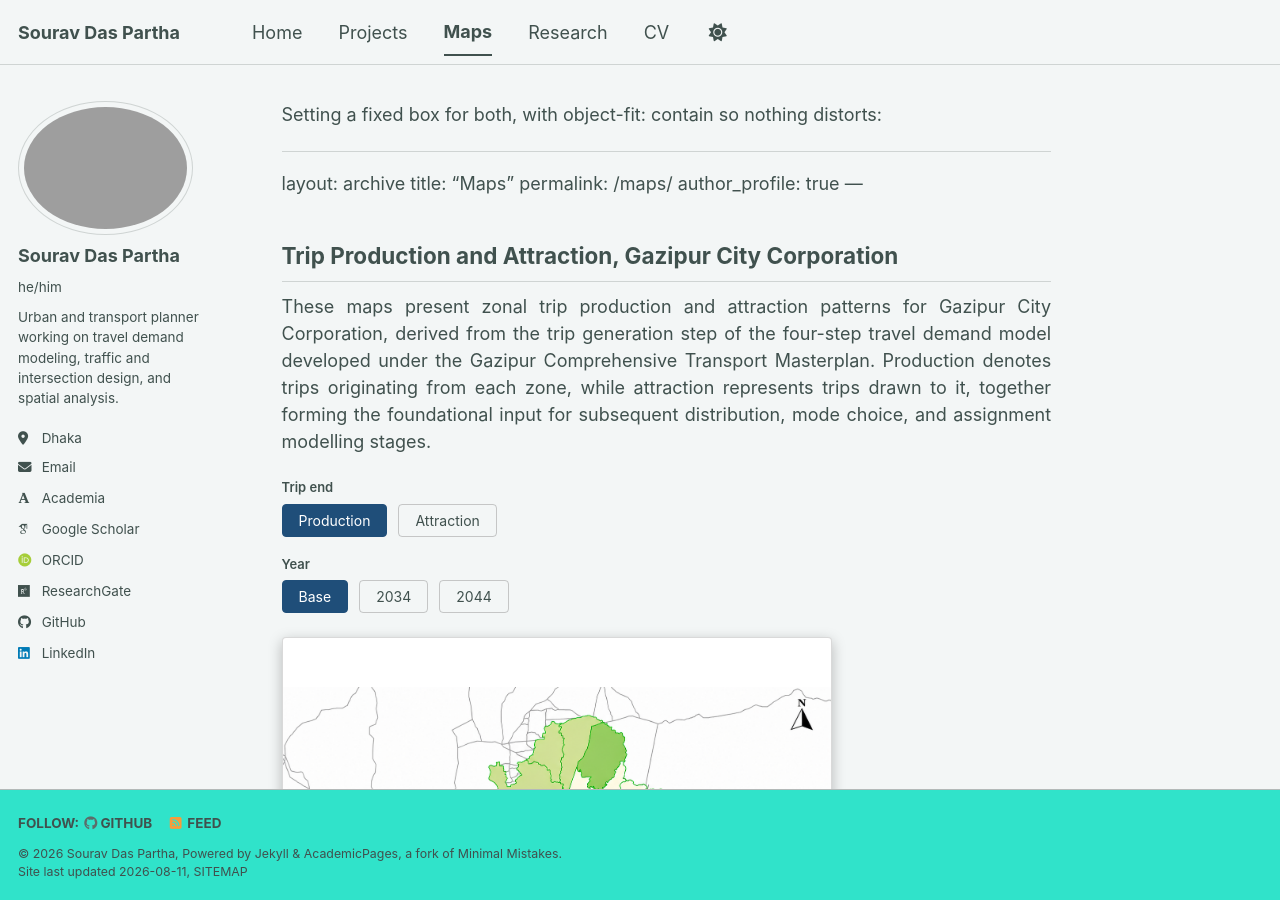
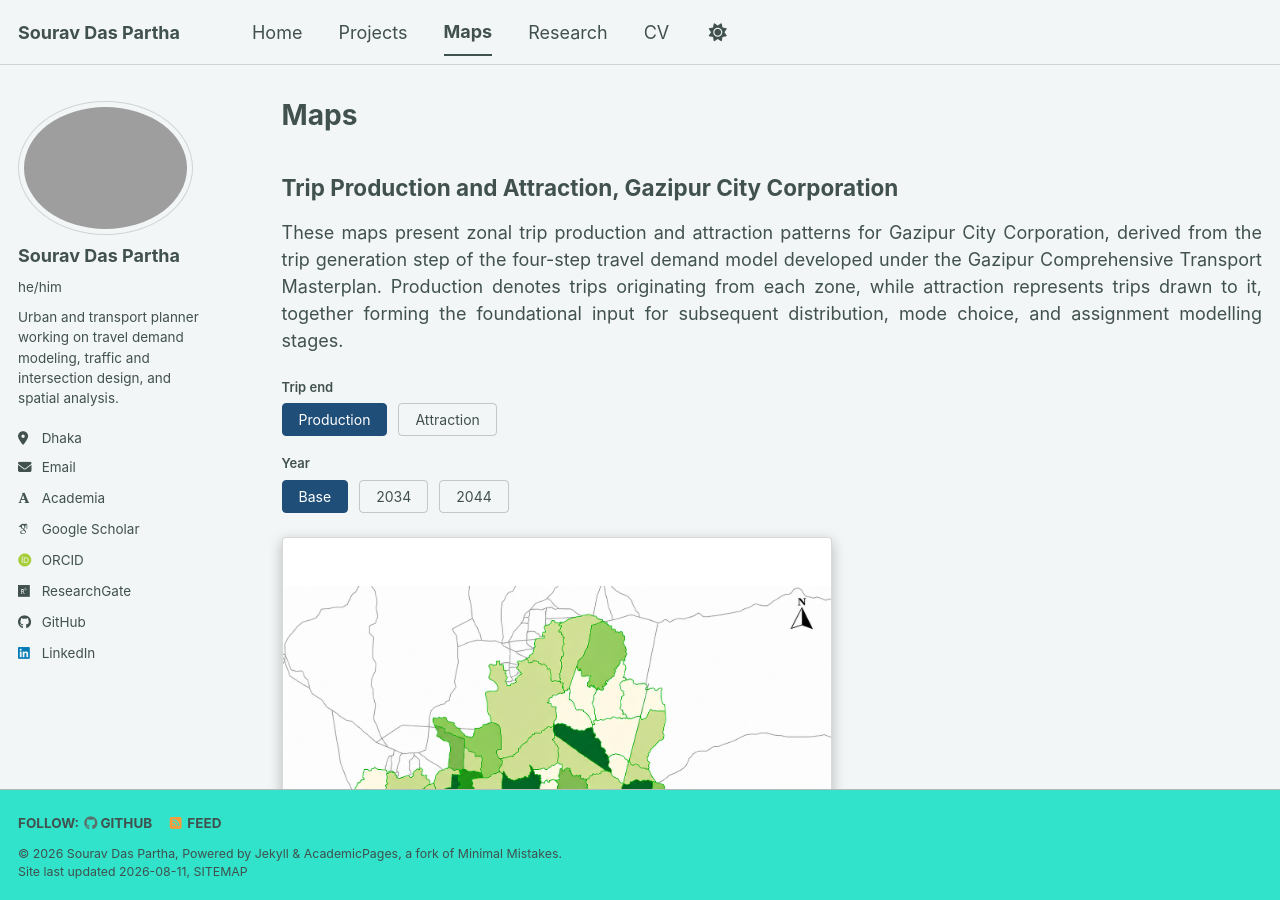
Before and after one commit to souravdaspartha/souravdaspartha.github.io, a Jekyll site: the page built from _pages/maps.md, in a window 1280 px wide and 900 px high. Built offline with Jekyll 4.4.1, drawn with Linux system fonts in a browser that asks for light colours; some web fonts are replaced; our own code applies the rules of GitHub Pages for plain Markdown files; a script bundle is joined from its source files by our own code; library files that are not in the unit come from our copies.

Commit message:
Update maps.md

```diff
--- a/_pages/maps.md
+++ b/_pages/maps.md
@@ -1,5 +1,3 @@
-Setting a fixed box for both, with object-fit: contain so nothing distorts:
-
 ---
 layout: archive
 title: "Maps"
```
